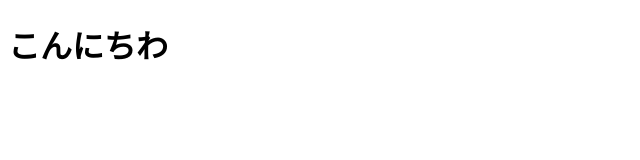
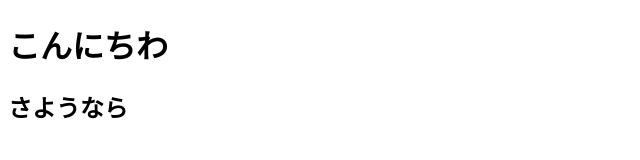
Before and after one commit to HidetoshiTsugeno/0513_git, a plain HTML site: page a.html in a window 1280 px wide. Shown: the whole page, without its empty margins (0-640 px from the left). Drawn offline with Linux system fonts and the light colour scheme.

Commit message:
h2を追加

```diff
--- a/a.html
+++ b/a.html
@@ -8,5 +8,6 @@
 </head>
 <body>
     <h1>こんにちわ</h1>
+    <h2>さようなら</h2>
 </body>
 </html>
```
